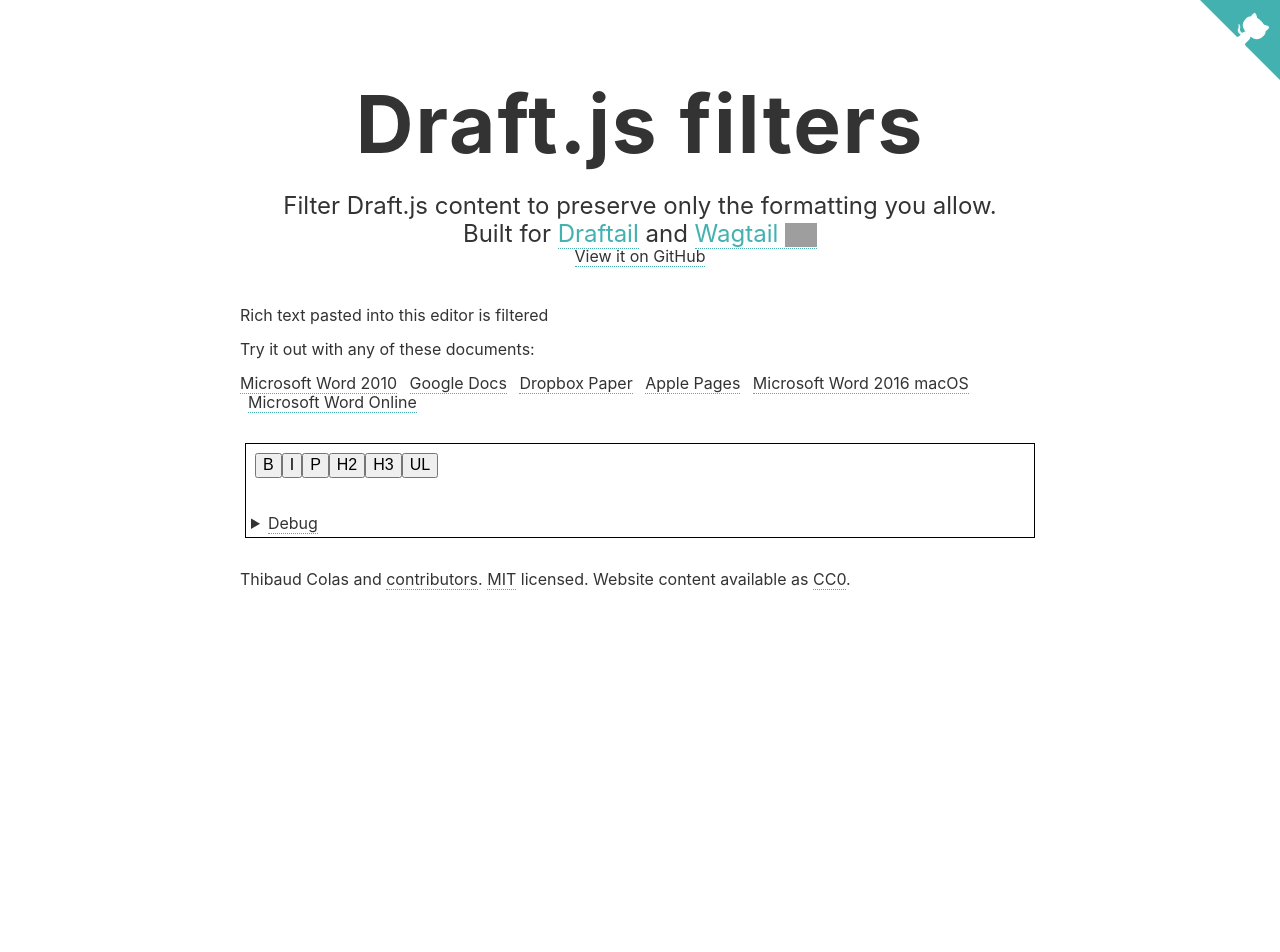
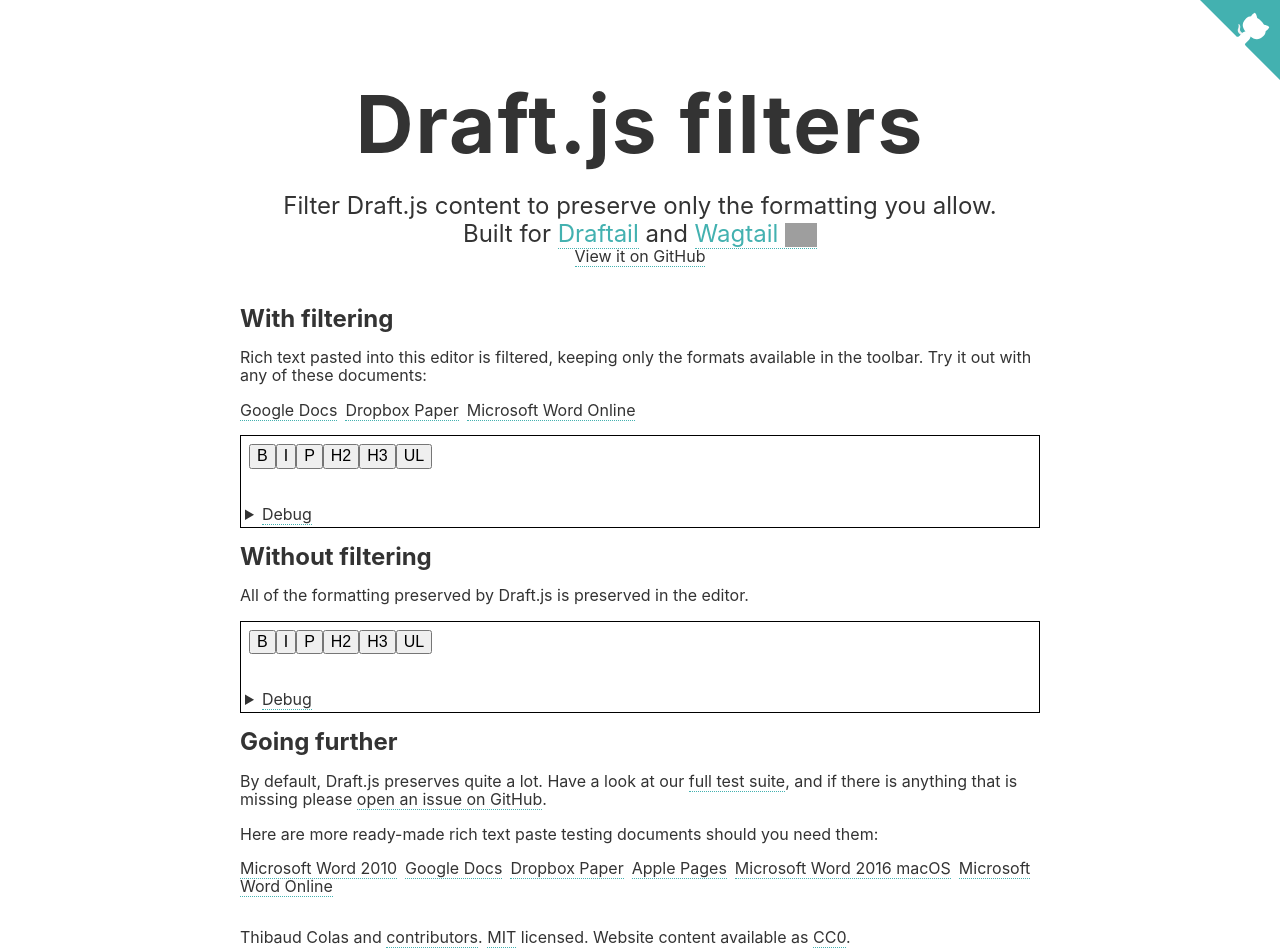
Before and after one commit to thibaudcolas/draftjs-filters, a React (Create React App) app: page / in a window 1280 px wide. Shown: the top 952 px of the page. Before the commit the page ends 800 px from the top, so only its background shows below. Built offline with nearby package versions, Linux system fonts and the light colour scheme; grey boxes are pictures that could not be loaded.

Commit message:
chore(demo): finish first version of demo site

```diff
--- a/public/index.html
+++ b/public/index.html
@@ -47,19 +47,7 @@
             </nav>
         </header>
         <section class="page-section">
-            <p>Rich text pasted into this editor is filtered</p>
-            <p>Try it out with any of these documents:</p>
-            <ul class="list-inline">
-                <li><a class="link" href="https://github.com/thibaudcolas/draftjs-filters/blob/master/pasting/documents/Draft.js%20paste%20test%20document%20Word2010.docx" target="_blank" rel="noopener noreferrer">Microsoft Word 2010</a></li>
-                <li><a class="link" href="https://docs.google.com/document/d/1YjqkIMC3q4jAzy__-S4fb6mC_w9EssmA6aZbGYWFv80/edit" target="_blank" rel="noopener noreferrer">Google Docs</a></li>
-                <li><a class="link" href="https://paper.dropbox.com/doc/Draft.js-paste-test-document-njfdkwmkeGQ9KICjVwLmU" target="_blank" rel="noopener noreferrer">Dropbox Paper</a></li>
-                <li><a class="link" href="https://github.com/thibaudcolas/draftjs-filters/blob/master/pasting/documents/Draft.js%20paste%20test%20document.pages" target="_blank" rel="noopener noreferrer">Apple Pages</a></li>
-                <li><a class="link" href="https://github.com/thibaudcolas/draftjs-filters/blob/master/pasting/documents/Draft.js%20paste%20test%20document%20Word2016%20macOS.docx" target="_blank" rel="noopener noreferrer">Microsoft Word 2016 macOS</a></li>
-                <li><a class="link" href="https://1drv.ms/w/s!AuGin45FpiF5hjzm9QdWHYGqPrqm" target="_blank" rel="noopener noreferrer">Microsoft Word Online</a></li>
-            </ul>
-            <div id="example-index" class="example">
-                <div id="root"></div>
-            </div>
+            <div id="root"></div>
         </section>
         <footer class="page-section">
             <p>
--- a/src/demo/components/App.js
+++ b/src/demo/components/App.js
@@ -2,13 +2,143 @@
 import React, { Component } from "react"
 import "./App.css"
 
-import TestEditor from "./TestEditor"
+import FilterableEditor from "./FilterableEditor"
 
 class App extends Component<{}> {
   render() {
     return (
       <div className="App">
-        <TestEditor />
+        <h2>With filtering</h2>
+        <p>
+          Rich text pasted into this editor is filtered, keeping only the
+          formats available in the toolbar. Try it out with any of these
+          documents:
+        </p>
+        <ul className="list-inline">
+          <li>
+            <a
+              className="link"
+              href="https://docs.google.com/document/d/1YjqkIMC3q4jAzy__-S4fb6mC_w9EssmA6aZbGYWFv80/edit"
+              target="_blank"
+              rel="noopener noreferrer"
+            >
+              Google Docs
+            </a>
+          </li>
+          <li>
+            <a
+              className="link"
+              href="https://paper.dropbox.com/doc/Draft.js-paste-test-document-njfdkwmkeGQ9KICjVwLmU"
+              target="_blank"
+              rel="noopener noreferrer"
+            >
+              Dropbox Paper
+            </a>
+          </li>
+          <li>
+            <a
+              className="link"
+              href="https://1drv.ms/w/s!AuGin45FpiF5hjzm9QdWHYGqPrqm"
+              target="_blank"
+              rel="noopener noreferrer"
+            >
+              Microsoft Word Online
+            </a>
+          </li>
+        </ul>
+
+        <FilterableEditor filtered />
+        <h2>Without filtering</h2>
+
+        <p>
+          All of the formatting preserved by Draft.js is preserved in the
+          editor.
+        </p>
+
+        <FilterableEditor />
+
+        <h2>Going further</h2>
+        <p>
+          By default, Draft.js preserves quite a lot. Have a look at our&nbsp;
+          <a
+            className="link"
+            href="https://github.com/thibaudcolas/draftjs-filters/tree/master/pasting"
+          >
+            full test suite
+          </a>, and if there is anything that is missing please&nbsp;
+          <a
+            className="link"
+            href="https://github.com/thibaudcolas/draftjs-filters/issues"
+          >
+            open an issue on GitHub
+          </a>.
+        </p>
+        <p>
+          Here are more ready-made rich text paste testing documents should you
+          need them:
+        </p>
+        <ul className="list-inline">
+          <li>
+            <a
+              className="link"
+              href="https://github.com/thibaudcolas/draftjs-filters/blob/master/pasting/documents/Draft.js%20paste%20test%20document%20Word2010.docx"
+              target="_blank"
+              rel="noopener noreferrer"
+            >
+              Microsoft Word 2010
+            </a>
+          </li>
+          <li>
+            <a
+              className="link"
+              href="https://docs.google.com/document/d/1YjqkIMC3q4jAzy__-S4fb6mC_w9EssmA6aZbGYWFv80/edit"
+              target="_blank"
+              rel="noopener noreferrer"
+            >
+              Google Docs
+            </a>
+          </li>
+          <li>
+            <a
+              className="link"
+              href="https://paper.dropbox.com/doc/Draft.js-paste-test-document-njfdkwmkeGQ9KICjVwLmU"
+              target="_blank"
+              rel="noopener noreferrer"
+            >
+              Dropbox Paper
+            </a>
+          </li>
+          <li>
+            <a
+              className="link"
+              href="https://github.com/thibaudcolas/draftjs-filters/blob/master/pasting/documents/Draft.js%20paste%20test%20document.pages"
+              target="_blank"
+              rel="noopener noreferrer"
+            >
+              Apple Pages
+            </a>
+          </li>
+          <li>
+            <a
+              className="link"
+              href="https://github.com/thibaudcolas/draftjs-filters/blob/master/pasting/documents/Draft.js%20paste%20test%20document%20Word2016%20macOS.docx"
+              target="_blank"
+              rel="noopener noreferrer"
+            >
+              Microsoft Word 2016 macOS
+            </a>
+          </li>
+          <li>
+            <a
+              className="link"
+              href="https://1drv.ms/w/s!AuGin45FpiF5hjzm9QdWHYGqPrqm"
+              target="_blank"
+              rel="noopener noreferrer"
+            >
+              Microsoft Word Online
+            </a>
+          </li>
+        </ul>
       </div>
     )
   }
--- a/src/demo/components/TestEditor.css
+++ b/src/demo/components/FilterableEditor.css
@@ -1,7 +1,7 @@
-.TestEditor {
+.FilterableEditor {
+  margin: 1rem 0;
+  padding: 0.25rem;
   border: 1px solid black;
-  padding: 5px;
-  margin: 5px;
   background-color: white;
 }
 
--- a/src/demo/components/TestEditor.js
+++ b/src/demo/components/FilterableEditor.js
@@ -1,6 +1,12 @@
 // @flow
 import React, { Component } from "react"
-import { Editor, EditorState, RichUtils, convertToRaw } from "draft-js"
+import {
+  Editor,
+  EditorState,
+  RichUtils,
+  convertToRaw,
+  CompositeDecorator,
+} from "draft-js"
 import type { DraftBlockType } from "draft-js/lib/DraftBlockType.js.flow"
 
 import { filterEditorState } from "../../lib/index"
@@ -8,9 +14,11 @@
 import SentryBoundary from "./SentryBoundary"
 import Highlight from "./Highlight"
 
-import "./TestEditor.css"
+import "./FilterableEditor.css"
 
-type Props = {}
+type Props = {
+  filtered: boolean,
+}
 
 type State = {
   editorState: EditorState,
@@ -28,12 +36,31 @@
   ITALIC: "I",
 }
 
-class TestEditor extends Component<Props, State> {
+class FilterableEditor extends Component<Props, State> {
   constructor(props: Props) {
     super(props)
 
+    const decorator = new CompositeDecorator([
+      {
+        strategy: (contentBlock, callback, contentState) => {
+          contentBlock.findEntityRanges((character) => {
+            const entityKey = character.getEntity()
+            return (
+              entityKey !== null &&
+              // $FlowFixMe
+              contentState.getEntity(entityKey).getType() === "LINK"
+            )
+          }, callback)
+        },
+        component: ({ children }) => {
+          return <span className="link">{children}</span>
+        },
+      },
+    ])
+
     this.state = {
-      editorState: EditorState.createEmpty(),
+      // $FlowFixMe
+      editorState: EditorState.createEmpty(decorator),
     }
     ;(this: any).onChange = this.onChange.bind(this)
     ;(this: any).toggleStyle = this.toggleStyle.bind(this)
@@ -41,16 +68,18 @@
   }
 
   onChange(nextEditorState: EditorState) {
+    const { filtered } = this.props
+    let nextState = nextEditorState
+
+    if (filtered) {
       const { editorState } = this.state
       const content = editorState.getCurrentContent()
-    let nextContent = nextEditorState.getCurrentContent()
       const shouldFilterPaste =
-      nextContent !== content &&
+        nextEditorState.getCurrentContent() !== content &&
         nextEditorState.getLastChangeType() === "insert-fragment"
 
-    let filteredEditorState = nextEditorState
       if (shouldFilterPaste) {
-      filteredEditorState = filterEditorState(
+        nextState = filterEditorState(
           nextEditorState,
           1,
           false,
@@ -59,11 +88,14 @@
           [],
         )
       }
+    }
 
-    this.setState({ editorState: filteredEditorState })
+    this.setState({ editorState: nextState })
 
-    nextContent = filteredEditorState.getCurrentContent()
-    sessionStorage.setItem(`content`, JSON.stringify(convertToRaw(nextContent)))
+    sessionStorage.setItem(
+      `content`,
+      JSON.stringify(convertToRaw(nextEditorState.getCurrentContent())),
+    )
   }
 
   toggleStyle(type: string) {
@@ -79,7 +111,7 @@
   render() {
     const { editorState } = this.state
     return (
-      <div className="TestEditor">
+      <div className="FilterableEditor">
         <SentryBoundary>
           <div className="EditorToolbar">
             {Object.keys(INLINE_STYLES).map((type) => (
@@ -122,4 +154,4 @@
   }
 }
 
-export default TestEditor
+export default FilterableEditor
--- a/src/demo/utils/objects.css
+++ b/src/demo/utils/objects.css
@@ -15,10 +15,6 @@
 
 button {
   cursor: pointer;
-}
-
-.example {
-  margin-top: 2rem;
 }
 
 /*
--- a/src/demo/utils/typography.css
+++ b/src/demo/utils/typography.css
@@ -22,11 +22,3 @@
 h3 {
   line-height: 1.1;
 }
-
-.page-section > h2 {
-  font-size: 2.5rem;
-}
-
-.example > h3 {
-  font-size: 1.75rem;
-}
```
Also changed, not shown: 1 other file (tests, documents, lock files or other folders). Lines whose indentation alone changed are shown as unchanged.
